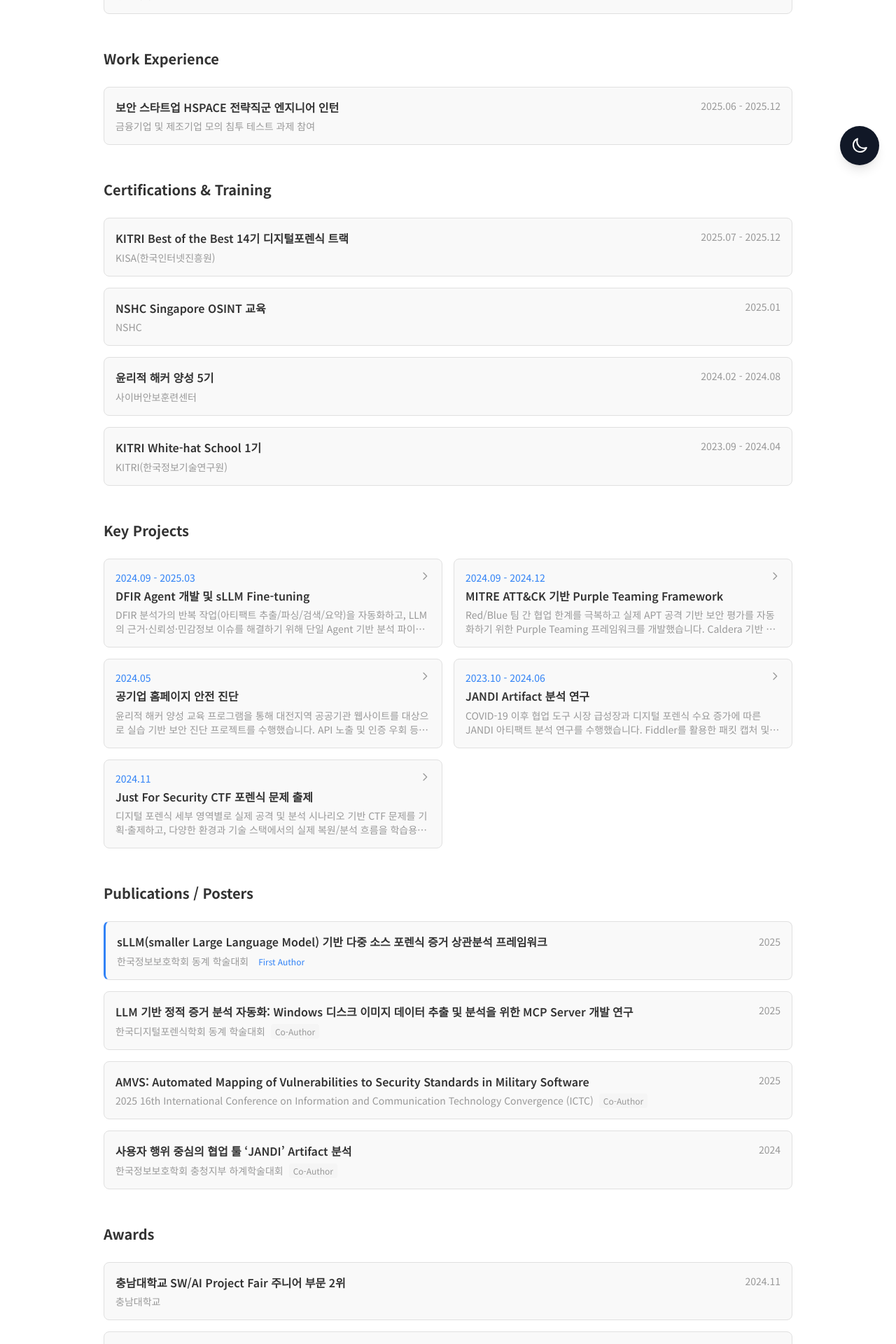
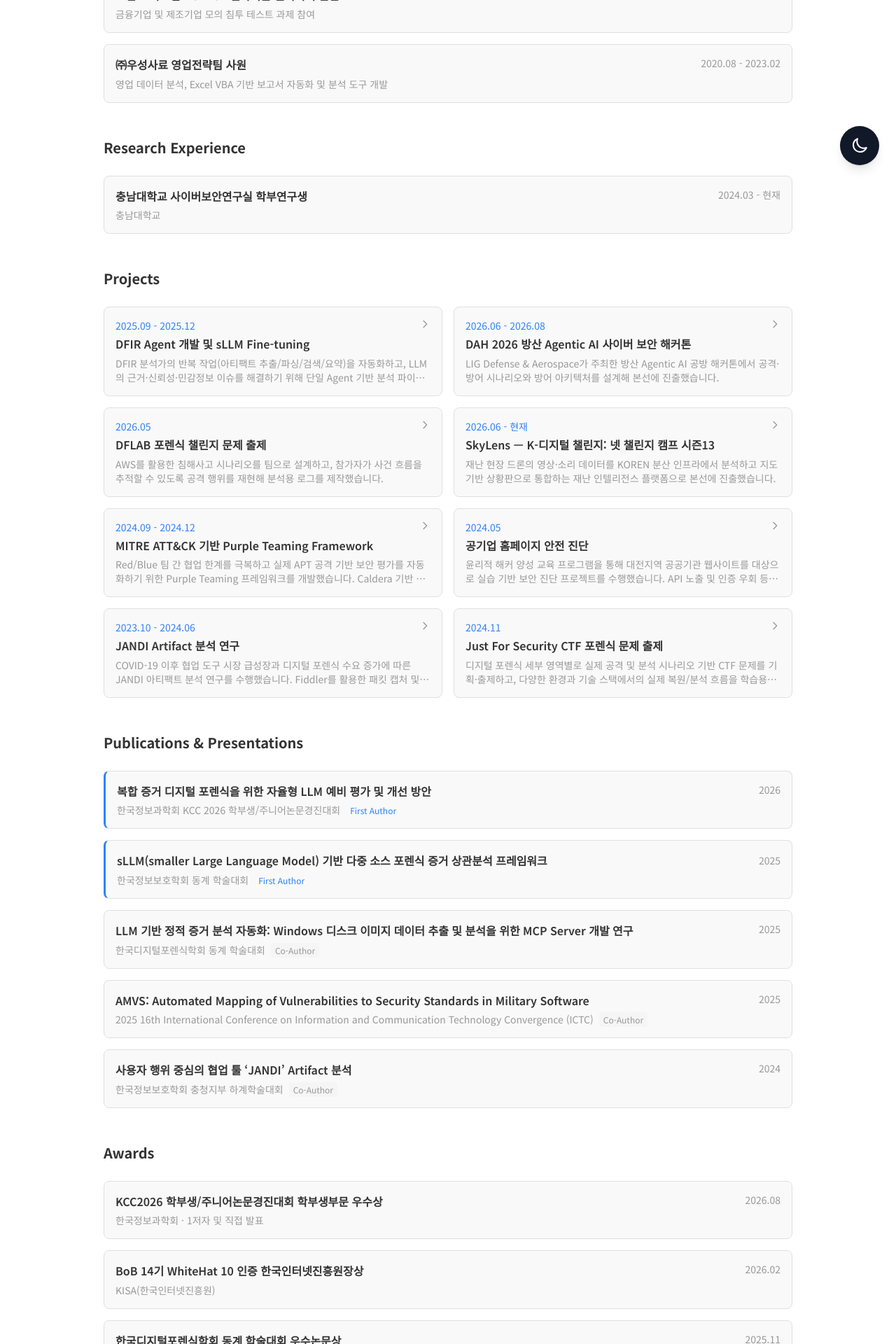
Before and after one commit to me0w2en/me0w2en.github.io, a Next.js app: page /about in a window 1280 px wide. Shown: the part 540-2460 px from the top of the page at 70% size. Built offline with nearby package versions, Linux system fonts and the light colour scheme.

Commit message:
feat: update CV structure and achievements

```diff
--- a/app/about/page.tsx
+++ b/app/about/page.tsx
@@ -16,9 +16,10 @@ export default function AboutPage() {
             About
           </h1>
           <p className="text-[17px] text-text-secondary leading-relaxed">
+            기업 실무 중 랜섬웨어 사고를 겪은 뒤 보안 분야로 진로를 전환했습니다.{' '}
             <span className="text-foreground font-medium">Digital Forensics</span>와{' '}
-            <span className="text-foreground font-medium">Incident Response</span>에 관심을 가지고,{' '}
-            <span className="text-accent-blue font-medium">DFIR Analyst</span>를 목표로 공부하고 있습니다.
+            <span className="text-foreground font-medium">Incident Response</span>를 중심으로,{' '}
+            AI를 분석 과정에 적용하는 <span className="text-accent-blue font-medium">DFIR Analyst</span>를 목표로 하고 있습니다.
           </p>
         </section>
 
@@ -48,17 +49,22 @@ export default function AboutPage() {
           </div>
         </section>
 
-          {/* 연구 경험 */}
-          <section className="mb-12">
+        {/* Professional Experience */}
+        <section className="mb-12">
           <h2 className="text-[20px] font-bold text-foreground mb-6">
-            Research Experience
+            Professional Experience
           </h2>
           <div className="space-y-4">
             {[
               {
-                title: '충남대학교 사이버보안연구실 학부연구생',
-                period: '2024.02 - 현재',
-                desc: '충남대학교',
+                title: '보안 스타트업 HSPACE 전략직군 엔지니어 인턴',
+                period: '2025.09 - 2025.12',
+                desc: '금융기업 및 제조기업 모의 침투 테스트 과제 참여',
+              },
+              {
+                title: '㈜우성사료 영업전략팀 사원',
+                period: '2020.08 - 2023.02',
+                desc: '영업 데이터 분석, Excel VBA 기반 보고서 자동화 및 분석 도구 개발',
               }
             ].map((item, index) => (
               <div key={index} className="p-4 rounded-lg bg-background-secondary border border-border-color">
@@ -74,59 +80,18 @@ export default function AboutPage() {
           </div>
         </section>
 
-        {/* Work Experience */}
+        {/* Research Experience */}
         <section className="mb-12">
           <h2 className="text-[20px] font-bold text-foreground mb-6">
-            Work Experience
+            Research Experience
           </h2>
           <div className="space-y-4">
             {[
               {
-                title: '보안 스타트업 HSPACE 전략직군 엔지니어 인턴',
-                period: '2025.06 - 2025.12',
-                desc: '금융기업 및 제조기업 모의 침투 테스트 과제 참여',
+                title: '충남대학교 사이버보안연구실 학부연구생',
+                period: '2024.03 - 현재',
+                desc: '충남대학교',
               }
-            ].map((item, index) => (
-              <div key={index} className="p-4 rounded-lg bg-background-secondary border border-border-color">
-                <div className="flex items-start justify-between gap-4">
-                  <div>
-                    <h3 className="font-semibold text-foreground">{item.title}</h3>
-                    <p className="text-sm text-text-muted mt-1">{item.desc}</p>
-                  </div>
-                  <span className="text-sm text-text-muted whitespace-nowrap">{item.period}</span>
-                </div>
-              </div>
-            ))}
-          </div>
-        </section>
-
-        {/* 교육 */}
-        <section className="mb-12">
-          <h2 className="text-[20px] font-bold text-foreground mb-6">
-            Certifications & Training
-          </h2>
-          <div className="space-y-4">
-            {[
-              {
-                title: 'KITRI Best of the Best 14기 디지털포렌식 트랙',
-                period: '2025.07 - 2025.12',
-                desc: 'KISA(한국인터넷진흥원)',
-              },
-              {
-                title: 'NSHC Singapore OSINT 교육',
-                period: '2025.01',
-                desc: 'NSHC',
-              },
-              {
-                title: '윤리적 해커 양성 5기',
-                period: '2024.02 - 2024.08',
-                desc: '사이버안보훈련센터',
-              },
-              {
-                title: 'KITRI White-hat School 1기',
-                period: '2023.09 - 2024.04',
-                desc: 'KITRI(한국정보기술연구원)',
-              },
             ].map((item, index) => (
               <div key={index} className="p-4 rounded-lg bg-background-secondary border border-border-color">
                 <div className="flex items-start justify-between gap-4">
@@ -144,13 +109,20 @@ export default function AboutPage() {
         {/* Projects */}
         <ProjectsSection />
 
-        {/* Publications / Posters */}
+        {/* Publications & Presentations */}
         <section className="mb-12">
           <h2 className="text-[20px] font-bold text-foreground mb-6">
-            Publications / Posters
+            Publications & Presentations
           </h2>
           <div className="space-y-4">
             {[
+              {
+                title: '복합 증거 디지털 포렌식을 위한 자율형 LLM 예비 평가 및 개선 방안',
+                venue: '한국정보과학회 KCC 2026 학부생/주니어논문경진대회',
+                year: '2026',
+                type: 'Poster',
+                isFirstAuthor: true,
+              },
               {
                 title: 'sLLM(smaller Large Language Model) 기반 다중 소스 포렌식 증거 상관분석 프레임워크',
                 venue: '한국정보보호학회 동계 학술대회',
@@ -246,6 +218,21 @@ export default function AboutPage() {
           <div className="space-y-4">
             {[
               {
+                title: 'KCC2026 학부생/주니어논문경진대회 학부생부문 우수상',
+                org: '한국정보과학회 · 1저자 및 직접 발표',
+                period: '2026.08',
+              },
+              {
+                title: 'BoB 14기 WhiteHat 10 인증 한국인터넷진흥원장상',
+                org: 'KISA(한국인터넷진흥원)',
+                period: '2026.02',
+              },
+              {
+                title: '한국디지털포렌식학회 동계 학술대회 우수논문상',
+                org: '한국디지털포렌식학회 · 공동저자',
+                period: '2025.11',
+              },
+              {
                 title: '충남대학교 SW/AI Project Fair 주니어 부문 2위',
                 org: '충남대학교',
                 period: '2024.11',
@@ -269,6 +256,57 @@ export default function AboutPage() {
           </div>
         </section>
 
+        {/* Training & Certifications */}
+        <section className="mb-12">
+          <h2 className="text-[20px] font-bold text-foreground mb-6">
+            Training & Certifications
+          </h2>
+          <div className="space-y-4">
+            {[
+              {
+                title: 'Cisco VIP(Virtual Internship Program) 2026 하계 과정',
+                period: '2026.06 - 2026.07',
+                desc: 'Cisco Korea · 과학기술정보통신부',
+              },
+              {
+                title: 'HSPACE DFLAB 1기',
+                period: '2025.06 - 현재',
+                desc: 'HSPACE',
+              },
+              {
+                title: 'KITRI Best of the Best 14기 디지털포렌식 트랙',
+                period: '2025.06 - 2026.02',
+                desc: 'KISA(한국인터넷진흥원) · WhiteHat 10 선정',
+              },
+              {
+                title: 'NSHC Singapore OSINT 교육',
+                period: '2025.01',
+                desc: 'NSHC',
+              },
+              {
+                title: '윤리적 해커 양성 5기',
+                period: '2024.02 - 2024.08',
+                desc: '사이버안보훈련센터',
+              },
+              {
+                title: 'KITRI White-hat School 1기',
+                period: '2023.09 - 2024.04',
+                desc: 'KITRI(한국정보기술연구원)',
+              },
+            ].map((item, index) => (
+              <div key={index} className="p-4 rounded-lg bg-background-secondary border border-border-color">
+                <div className="flex items-start justify-between gap-4">
+                  <div>
+                    <h3 className="font-semibold text-foreground">{item.title}</h3>
+                    <p className="text-sm text-text-muted mt-1">{item.desc}</p>
+                  </div>
+                  <span className="text-sm text-text-muted whitespace-nowrap">{item.period}</span>
+                </div>
+              </div>
+            ))}
+          </div>
+        </section>
+
         {/* Activities */}
         <section className="mb-12">
           <h2 className="text-[20px] font-bold text-foreground mb-6">
@@ -276,6 +314,18 @@ export default function AboutPage() {
           </h2>
           <div className="space-y-4">
             {[
+              {
+                title: '교육부·한국과학창의재단 「함성소리」 교육 봉사',
+                org: '고등학생 대상 Python 프로그래밍 및 Qushing 위협 대응 교육 4회',
+                period: '2025.05 - 2025.06',
+                links: [],
+              },
+              {
+                title: '충남대학교 정보보호동아리 ARGOS 교육부장',
+                org: '보안 교육 커리큘럼 및 동아리 교육 운영',
+                period: '2025',
+                links: [],
+              },
               {
                 title: 'KUCIS(대학정보보호동아리연합회) 충청권역 대표',
                 org: 'KISIA(정보보호산업협회)',
@@ -305,14 +355,6 @@ export default function AboutPage() {
                 links: [],
               },
               {
-                title: 'Just For Security CTF - 포렌식 문제 출제',
-                org: '충남대학교 정보보호 동아리 ARGOS 주최 CTF 대회',
-                period: '2024.11',
-                links: [
-                  { type: 'github', url: 'https://github.com/4RG0S/2024-JFS-Problemset/tree/main/forensic', label: 'GitHub' },
-                ],
-              },
-              {
                 title: 'ARGOS 하계 보안집중교육 - 디지털포렌식 강의',
                 org: '파일시스템 복구, 디스크 이미징, 메모리 포렌식 (3회차)',
                 period: '2024.08',
@@ -321,12 +363,6 @@ export default function AboutPage() {
                   { type: 'google drive', url: 'https://drive.google.com/file/d/1FJcm-MA0vNkZPtW0UgFzpHUnYX-Jqra5/view?usp=drive_link', label: '강의 자료 #2' },
                   { type: 'google drive', url: 'https://drive.google.com/file/d/1AX8_LlN4QBXD_F7R3B0q5Vvjj3UOgvf-/view?usp=drive_link', label: '강의 자료 #3' },
                 ],
-              },
-              {
-                title: '지역 공기업 홈페이지 안전진단',
-                org: '윤리적 해커 양성 교육 프로그램 실습',
-                period: '2024.05',
-                links: [],
               },
               {
                 title: 'ARGOS 해킹시연회 발표 : 랜섬웨어 감염 시나리오',
@@ -382,10 +418,10 @@ export default function AboutPage() {
           </div>
         </section>
 
-        {/* Skills */}
+        {/* Technical Skills */}
         <section className="mb-12">
           <h2 className="text-[20px] font-bold text-foreground mb-6">
-            Skills
+            Technical Skills
           </h2>
           <div className="space-y-6">
             {/* Security */}
@@ -422,6 +458,7 @@ export default function AboutPage() {
                   { name: 'React', color: 'bg-[#61dafb] text-black' },
                   { name: 'Git', color: 'bg-[#f05032]' },
                   { name: 'Docker', color: 'bg-[#2496ed]' },
+                  { name: 'AWS', color: 'bg-[#ff9900] text-black' },
                   { name: 'LangGraph', color: 'bg-[#1c3c3c]' },
                 ].map((tech) => (
                   <span
@@ -436,10 +473,10 @@ export default function AboutPage() {
           </div>
         </section>
 
-        {/* Contacts */}
+        {/* Contact */}
         <section>
           <h2 className="text-[20px] font-bold text-foreground mb-6">
-            Contacts
+            Contact
           </h2>
           <div className="flex flex-wrap gap-3">
             <Link
--- a/components/about/ProjectsSection.tsx
+++ b/components/about/ProjectsSection.tsx
@@ -6,7 +6,7 @@ import { ProjectModal, Project } from '@/components/ui/ProjectModal';
 const projects: Project[] = [
   {
     title: 'DFIR Agent 개발 및 sLLM Fine-tuning',
-    period: '2024.09 - 2025.03',
+    period: '2025.09 - 2025.12',
     summary: 'DFIR 분석가의 반복 작업(아티팩트 추출/파싱/검색/요약)을 자동화하고, LLM의 근거·신뢰성·민감정보 이슈를 해결하기 위해 단일 Agent 기반 분석 파이프라인을 구축했습니다. 입력 전처리부터 MCP 자동 중개, 교차분석, 보고서 출력까지 일관된 흐름을 제공합니다.',
     role: 'PM / Architecture 설계 / Agent 개발 & 관련 데이터셋 설계',
     highlights: [
@@ -14,11 +14,57 @@ const projects: Project[] = [
       'Two-Stage Hybrid Planning 설계: High-Level Planning(Task 분해, DAG 의존성) + ReAct Execution(Think→Execute→Observe)',
       'MCP 서버 선택 전략 및 동적 프롬프트 주입으로 Tool 선택 정확도 향상',
       'Lazy Loading, 컨텍스트 절약, 스키마 캐싱, 재시도 로직 등 실사용 안정화 구현',
-      'MCP 선택 정확도 0.58→0.87, 평균 분석 시간 2시간→50분(59% 감소)',
+      '포렌식 분석 경험자 6명 대상 수작업 기초 분석 대비 평균 분석 시간 59% 단축',
+      '분석 자동화 프로그램, MCP 서버 9종, 평가 벤치 및 학습용 데이터셋 오픈소스 공개',
     ],
     tech: ['LangGraph', 'MCP', 'Python'],
     links: [
       { label: 'B-gent GitHub', url: 'https://github.com/BoB-14th-B-gent/B-gent' },
+    ],
+  },
+  {
+    title: 'DAH 2026 방산 Agentic AI 사이버 보안 해커톤',
+    period: '2026.06 - 2026.08',
+    summary: 'LIG Defense & Aerospace가 주최한 방산 Agentic AI 공방 해커톤에서 공격·방어 시나리오와 방어 아키텍처를 설계해 본선에 진출했습니다.',
+    role: '방산 사이버 공격 사례 조사 / 공격 기법 카탈로그 검증 / 방어 아키텍처 설계',
+    highlights: [
+      'UAV·UGV·위성통신·AI 공급망 공격 사례를 조사하고 방산 위협 시나리오로 구체화',
+      '6개 전술 25개 공격 기법의 사실관계와 근거를 전수 검증하고 ATT&CK ICS·SPARTA·ATLAS에 매핑',
+      '탐지·차단·복구 3계층 방어 아키텍처를 설계하고 MITRE D3FEND 및 NIST·ISO 통제와 연결',
+      '예선 보고서와 아키텍처 산출물을 기반으로 본선 진출',
+    ],
+    tech: ['MITRE ATT&CK', 'MITRE D3FEND', 'SPARTA', 'NIST'],
+    links: [
+      { label: 'DAH 2026', url: 'https://dah.ai.kr/' },
+    ],
+  },
+  {
+    title: 'DFLAB 포렌식 챌린지 문제 출제',
+    period: '2026.05',
+    summary: 'AWS를 활용한 침해사고 시나리오를 팀으로 설계하고, 참가자가 사건 흐름을 추적할 수 있도록 공격 행위를 재현해 분석용 로그를 제작했습니다.',
+    role: 'AWS 공격 환경 구성 / 공격 행위 재현 / 공격 로그 생성 및 검증',
+    highlights: [
+      '클라우드 환경의 침해 흐름을 단계별 포렌식 문제로 구성',
+      '시나리오에 맞는 공격 행위를 직접 수행해 분석 대상 로그 생성',
+      '팀원이 설계한 문제 흐름과 로그의 시간·행위 맥락이 일치하도록 검증',
+    ],
+    tech: ['AWS', 'Cloud Forensics', 'Incident Response'],
+    links: [],
+  },
+  {
+    title: 'SkyLens — K-디지털 챌린지: 넷 챌린지 캠프 시즌13',
+    period: '2026.06 - 현재',
+    summary: '재난 현장 드론의 영상·소리 데이터를 KOREN 분산 인프라에서 분석하고 지도 기반 상황판으로 통합하는 재난 인텔리전스 플랫폼으로 본선에 진출했습니다.',
+    role: '3DGS 시각화 프로토타입 / 실사-시뮬레이션 화면 변환 / 실제 지도 기반 드론 화면 개발',
+    highlights: [
+      'Three.js 커스텀 셰이더로 3DGS 장면의 실사·시뮬레이션·분할 화면 전환 프로토타입 구현',
+      'SuGaR 기반 메시·텍스처 변환 가능성을 검증하고 GPU 실행 환경의 제약을 해결',
+      '서비스 방향 전환에 맞춰 실제 지도 데이터 기반 드론 이동 화면 개발로 역할 전환',
+      '과학기술정보통신부 주최 시즌13 학생팀 본선 진출',
+    ],
+    tech: ['KOREN', 'Three.js', '3DGS', 'CesiumJS'],
+    links: [
+      { label: 'GitHub', url: 'https://github.com/b-re-w/skylens' },
     ],
   },
   {
@@ -104,7 +150,7 @@ export function ProjectsSection() {
     <>
       <section className="mb-12">
         <h2 className="text-[20px] font-bold text-foreground mb-6">
-          Key Projects
+          Projects
         </h2>
         <div className="grid grid-cols-1 md:grid-cols-2 gap-4">
           {projects.map((project, index) => (
```
